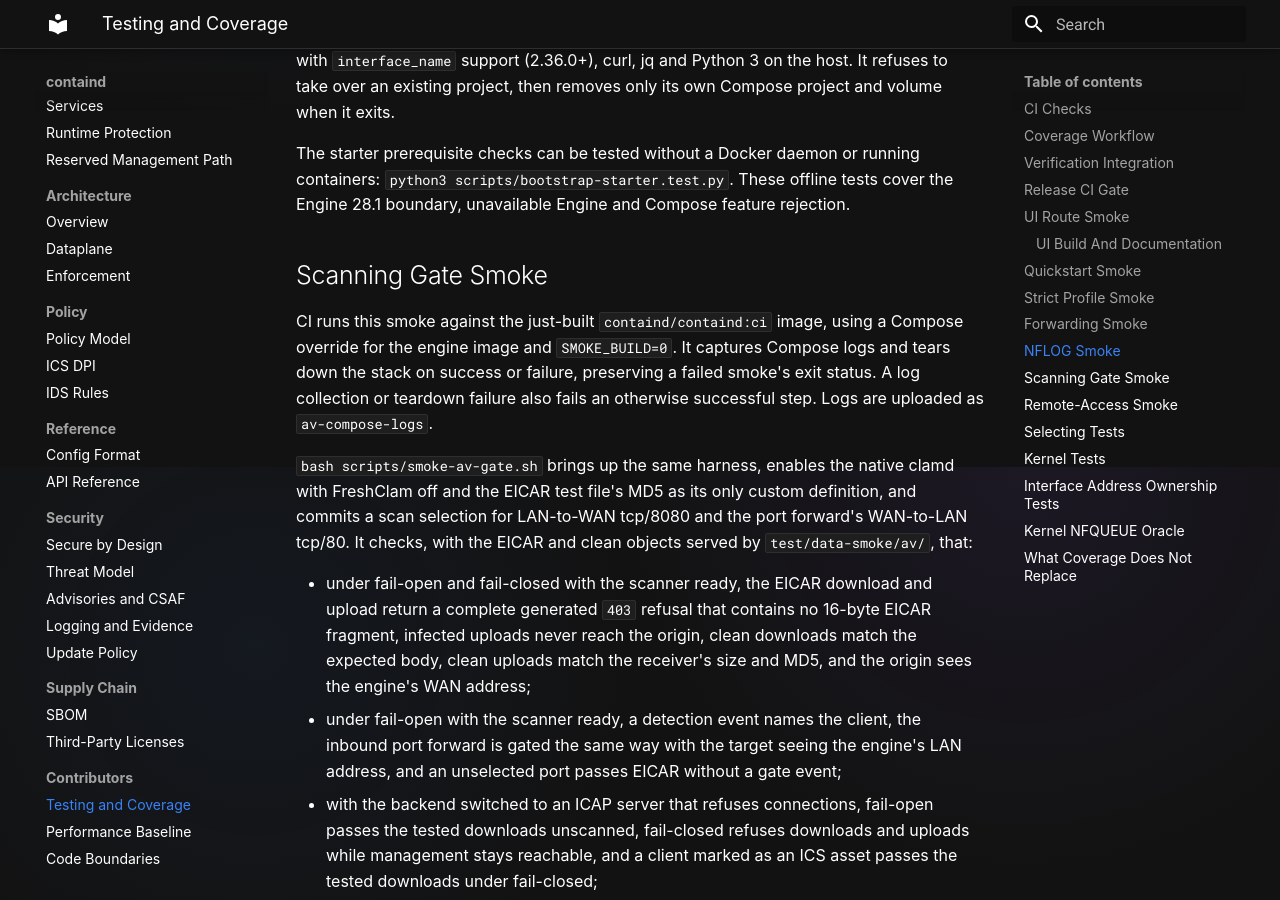
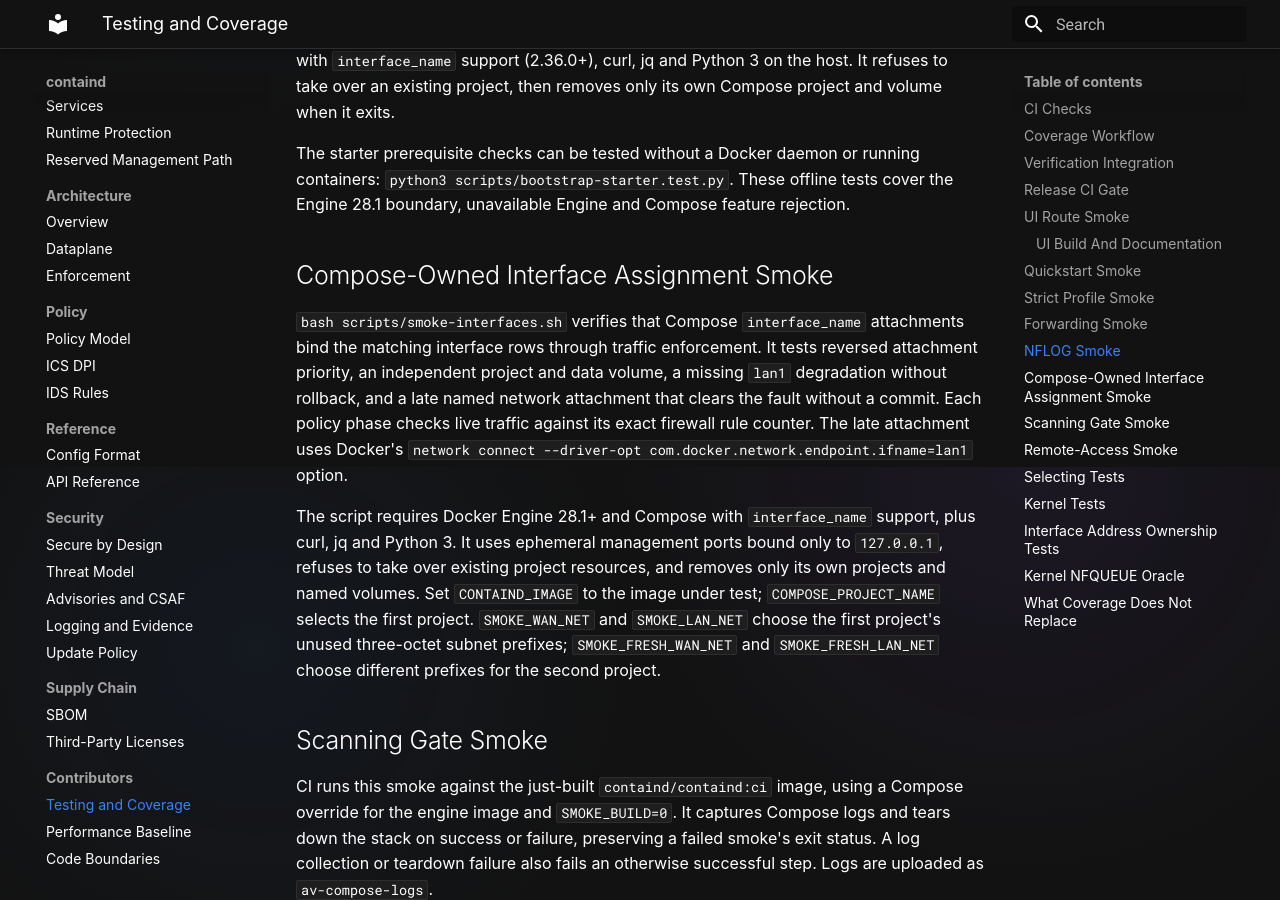
Before and after one commit to tonylturner/containd, an MkDocs documentation site: the page built from docs/mkdocs/testing.md, in a window 1280 px wide and 900 px high, scrolled down 4933 px. Built offline with MkDocs 1.6.1 and Material for MkDocs 9.7.7, drawn with Linux system fonts in a browser that asks for light colours.

Commit message:
Add interface assignment live smoke

```diff
--- a/docs/mkdocs/testing.md
+++ b/docs/mkdocs/testing.md
@@ -217,6 +217,25 @@ The starter prerequisite checks can be tested without a Docker daemon or running
 containers: `python3 scripts/bootstrap-starter.test.py`. These offline tests cover
 the Engine 28.1 boundary, unavailable Engine and Compose feature rejection.
 
+## Compose-Owned Interface Assignment Smoke
+
+`bash scripts/smoke-interfaces.sh` verifies that Compose `interface_name`
+attachments bind the matching interface rows through traffic enforcement. It
+tests reversed attachment priority, an independent project and data volume, a
+missing `lan1` degradation without rollback, and a late named network attachment
+that clears the fault without a commit. Each policy phase checks live traffic
+against its exact firewall rule counter. The late attachment uses Docker's
+`network connect --driver-opt com.docker.network.endpoint.ifname=lan1` option.
+
+The script requires Docker Engine 28.1+ and Compose with `interface_name`
+support, plus curl, jq and Python 3. It uses ephemeral management ports bound
+only to `127.0.0.1`, refuses to take over existing project resources, and removes
+only its own projects and named volumes. Set `CONTAIND_IMAGE` to the image under
+test; `COMPOSE_PROJECT_NAME` selects the first project. `SMOKE_WAN_NET` and
+`SMOKE_LAN_NET` choose the first project's unused three-octet subnet prefixes;
+`SMOKE_FRESH_WAN_NET` and `SMOKE_FRESH_LAN_NET` choose different prefixes for
+the second project.
+
 ## Scanning Gate Smoke
 
 CI runs this smoke against the just-built `containd/containd:ci` image, using a
```
Also changed, not shown: 1 other file.
